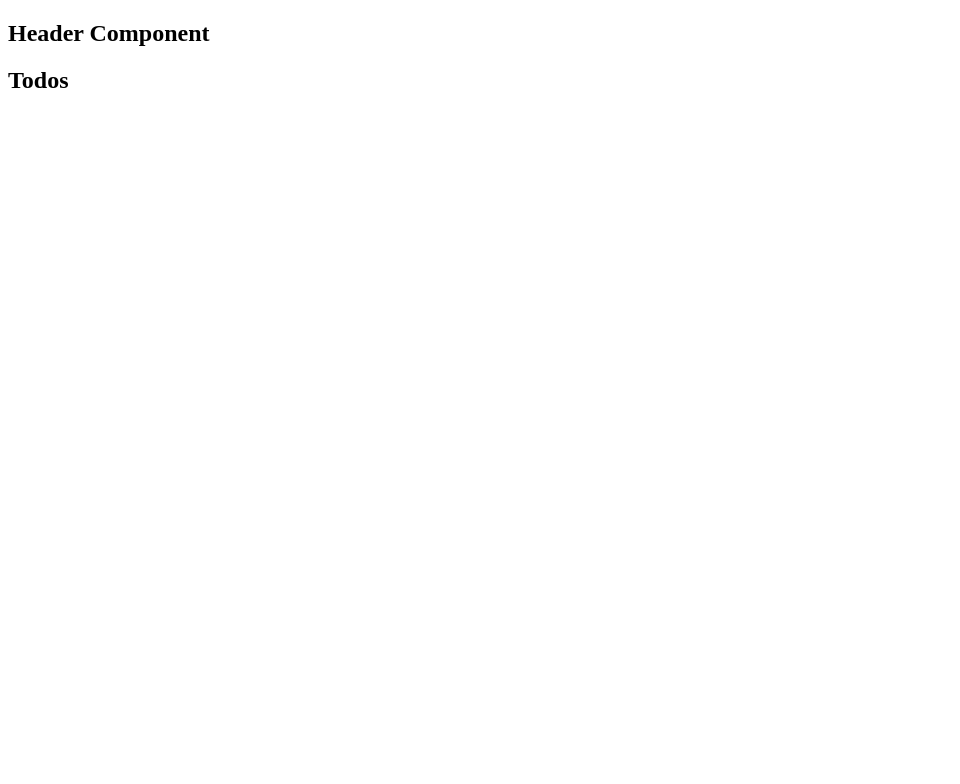
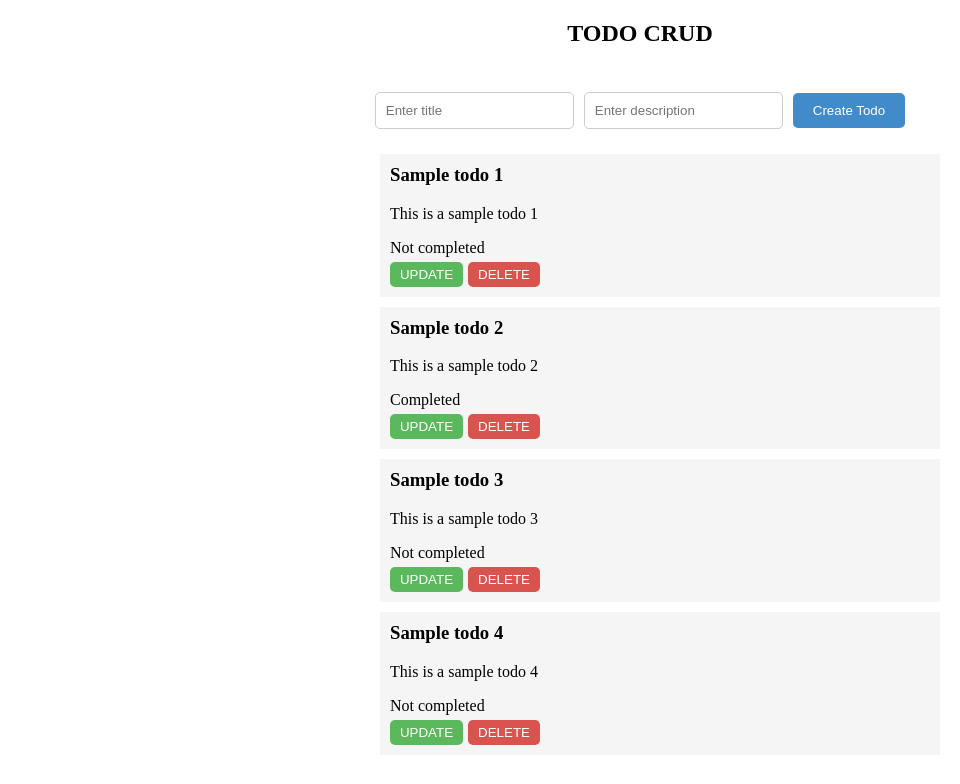
Before and after one commit to alalUDDIN123/angular_mini_project, an Angular app: page / in a window 1280 px wide. Shown: the top 784 px of the page, without its empty margins (0-960 px from the left). Built offline with nearby package versions, Linux system fonts and the light colour scheme.

Commit message:
todo_crud_without_ngrx

```diff
--- a/src/app/app.component.css
+++ b/src/app/app.component.css
@@ -0,0 +1,5 @@
+.main_body {
+    width: 60%;
+    margin: 20px auto;
+
+}
--- a/src/app/app.component.html
+++ b/src/app/app.component.html
@@ -1,4 +1,4 @@
-<section>
+<section  class="main_body">
     <app-header></app-header>
     <app-todo></app-todo>
 
--- a/src/app/components/header/header.component.css
+++ b/src/app/components/header/header.component.css
@@ -0,0 +1,3 @@
+header {
+    text-align: center;
+}
--- a/src/app/components/header/header.component.html
+++ b/src/app/components/header/header.component.html
@@ -1,3 +1,3 @@
 <header>
-    <h1>Header Component</h1>
-  </header>
+  <h1>TODO CRUD</h1>
+</header>
--- a/src/app/components/todo/todo.component.css
+++ b/src/app/components/todo/todo.component.css
@@ -0,0 +1,127 @@
+/* components/todo/todo.component.css */
+
+.todo-container {
+    max-width: 600px;
+    margin: 0 auto;
+    padding: 20px;
+}
+
+.todo-form {
+    margin-bottom: 20px;
+}
+
+.todo-form form {
+    display: flex;
+    flex-wrap: wrap;
+    align-items: center;
+    justify-content: center;
+}
+
+.todo-form input {
+    margin: 5px;
+    padding: 10px;
+    border: 1px solid #ccc;
+    border-radius: 5px;
+}
+
+.todo-form button {
+    margin: 5px;
+    padding: 10px 20px;
+    border: none;
+    border-radius: 5px;
+    background-color: #428bca;
+    color: #fff;
+    cursor: pointer;
+}
+
+.todo-form button:hover {
+    background-color: #3276b1;
+}
+
+.todo-list {
+    margin-top: 20px;
+    padding: 0;
+}
+
+.todo-item {
+    background-color: #f5f5f5;
+    padding: 10px;
+    margin-bottom: 10px;
+    list-style: none;
+}
+
+.todo-item h3 {
+    margin-top: 0;
+}
+
+.todo-item p {
+    margin-bottom: 5px;
+}
+
+.update-btn,
+.delete-btn {
+    padding: 5px 10px;
+    border: none;
+    border-radius: 5px;
+    color: #fff;
+    cursor: pointer;
+    margin-right: 5px;
+}
+
+.update-btn {
+    background-color: #5cb85c;
+    /* Green background for update button */
+}
+
+.update-btn:hover {
+    background-color: #4cae4c;
+}
+
+.delete-btn {
+    background-color: #d9534f;
+    /* Red background for delete button */
+}
+
+.delete-btn:hover {
+    background-color: #c9302c;
+}
+
+/* Additional styling for update form */
+.update-form {
+    display: flex;
+    flex-wrap: wrap;
+    align-items: center;
+    justify-content: center;
+}
+
+.update-form input {
+    margin: 5px;
+    padding: 10px;
+    border: 1px solid #ccc;
+    border-radius: 5px;
+}
+
+.update-form button {
+    margin: 5px;
+    padding: 10px 20px;
+    border: none;
+    border-radius: 5px;
+    background-color: #f39c12;
+    /* Orange background for update form button */
+    color: #fff;
+    cursor: pointer;
+}
+
+.update-form button:hover {
+    background-color: #e08e0b;
+}
+
+.error-message p {
+    margin: 10px;
+    text-align: center;
+    padding-bottom: 15px;
+    font-size: 18px;
+    font-family: sans-serif;
+    letter-spacing: 1px;
+    color: red;
+}
--- a/src/app/components/todo/todo.component.html
+++ b/src/app/components/todo/todo.component.html
@@ -1,5 +1,40 @@
 <!-- components/todo/todo.component.html -->
 
-<div>
-    <h2>Todos</h2>
+<div class="todo-container">
+
+    <div class="todo-form" *ngIf="showCreateForm; else updateForm">
+        <form (submit)="createTodo()">
+            <input type="text" name="title" placeholder="Enter title" [(ngModel)]="newTodo.title">
+            <input type="text" name="description" placeholder="Enter description" [(ngModel)]="newTodo.description">
+            <button type="submit">Create Todo</button>
+        </form>
+        <div *ngIf="formError" class="error-message">
+            <p>{{error_message}}</p>
+        </div>
+    </div>
+
+    <ng-template #updateForm>
+        <div class="update-form">
+            <form (submit)="updateTodo()">
+                <input type="text" name="title" placeholder="Enter updated title" [(ngModel)]="updatedTodo.title">
+                <input type="text" name="description" placeholder="Enter updated description"
+                    [(ngModel)]="updatedTodo.description">
+                <button type="submit">Update Todo</button>
+            </form>
+        </div>
+    </ng-template>
+
+    <div class="todo-list">
+        <ul>
+            <li *ngFor="let todo of todos$; let i = index" class="todo-item">
+                <h3>{{ todo.title }}</h3>
+                <p>{{ todo.description }}</p>
+                <p *ngIf="todo.isCompleted">Completed</p>
+                <p *ngIf="!todo.isCompleted">Not completed</p>
+                <button class="update-btn" (click)="showUpdateForm(i)">UPDATE</button>
+                <button class="delete-btn">DELETE</button>
+            </li>
+        </ul>
+    </div>
+
 </div>
--- a/src/app/components/todo/todo.component.ts
+++ b/src/app/components/todo/todo.component.ts
@@ -1,14 +1,115 @@
 // components/todo/todo.component.ts
 
 import { Component } from '@angular/core';
-
-
+import { Todo } from 'src/app/core/models/todo.model';
 
 @Component({
   selector: 'app-todo',
   templateUrl: './todo.component.html',
   styleUrls: ['./todo.component.css']
 })
-export class TodoComponent  {
+export class TodoComponent {
+  todos$: Todo[] = [
+    {
+      id: 1,
+      title: "Sample todo 1",
+      description: "This is a sample todo 1",
+      isCompleted: false
+    },
+    {
+      id: 2,
+      title: "Sample todo 2",
+      description: "This is a sample todo 2",
+      isCompleted: true
+    },
+    {
+      id: 3,
+      title: "Sample todo 3",
+      description: "This is a sample todo 3",
+      isCompleted: false
+    },
+    {
+      id: 4,
+      title: "Sample todo 4",
+      description: "This is a sample todo 4",
+      isCompleted: false
+    }
+  ];
 
+  showCreateForm = true;
+  formError = false;
+  error_message = '';
+  newTodo: Todo = {
+    id: 0,
+    title: '',
+    description: '',
+    isCompleted: false
+  };
+  updatedTodo: Todo = {
+    id: 0,
+    title: '',
+    description: '',
+    isCompleted: false
+  };
+
+  createTodo() {
+    if (this.newTodo.title.trim() === '' || this.newTodo.description.trim() === '') {
+      this.showError('Please fill in all fields.');
+      return;
+    }
+
+    const newId = this.todos$[this.todos$.length - 1].id + 1;
+    const newTodo: Todo = {
+      id: newId,
+      title: this.newTodo.title,
+      description: this.newTodo.description,
+      isCompleted: false
+    };
+    this.todos$.push(newTodo);
+
+    this.newTodo = {
+      id: 0,
+      title: '',
+      description: '',
+      isCompleted: false
+    };
+    this.formError = false;
+  }
+
+  showUpdateForm(index: number) {
+    this.showCreateForm = false;
+    const todoToUpdate = this.todos$[index];
+    this.updatedTodo = {
+      id: todoToUpdate.id,
+      title: todoToUpdate.title,
+      description: todoToUpdate.description,
+      isCompleted: todoToUpdate.isCompleted
+    };
+  }
+
+  updateTodo() {
+    const index = this.todos$.findIndex(todo => todo.id === this.updatedTodo.id);
+
+    if (index !== -1) {
+      this.todos$[index].title = this.updatedTodo.title;
+      this.todos$[index].description = this.updatedTodo.description;
+    }
+
+    this.updatedTodo = {
+      id: 0,
+      title: '',
+      description: '',
+      isCompleted: false
+    };
+    this.showCreateForm = true;
+  }
+
+  showError(message: string, duration: number = 2000) {
+    this.formError = true;
+    this.error_message = message;
+
+    setTimeout(() => {
+      this.formError = false;
+    }, duration);
+  }
 }
```
Also changed, not shown: src/app/core/models/todo.model.ts (+5 -4 lines).
